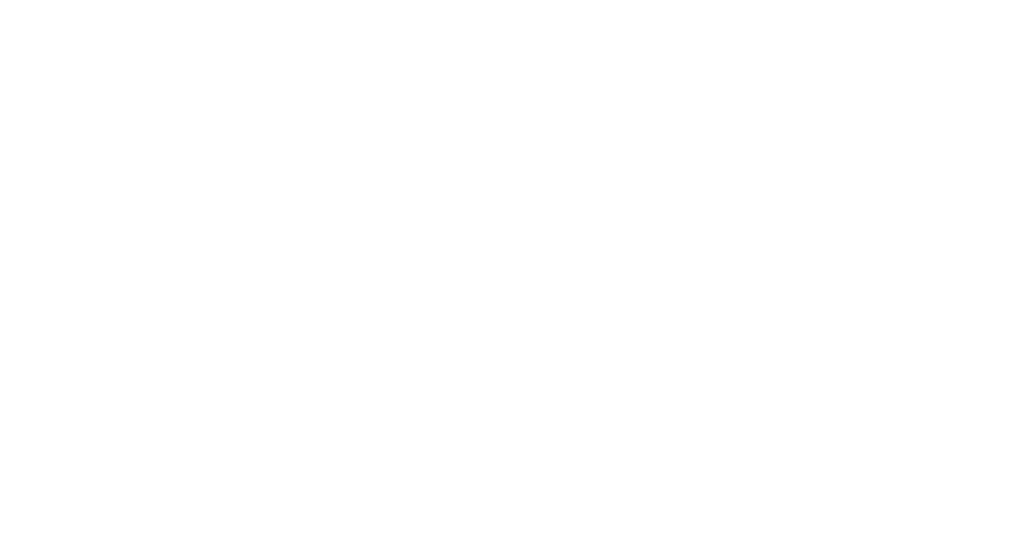
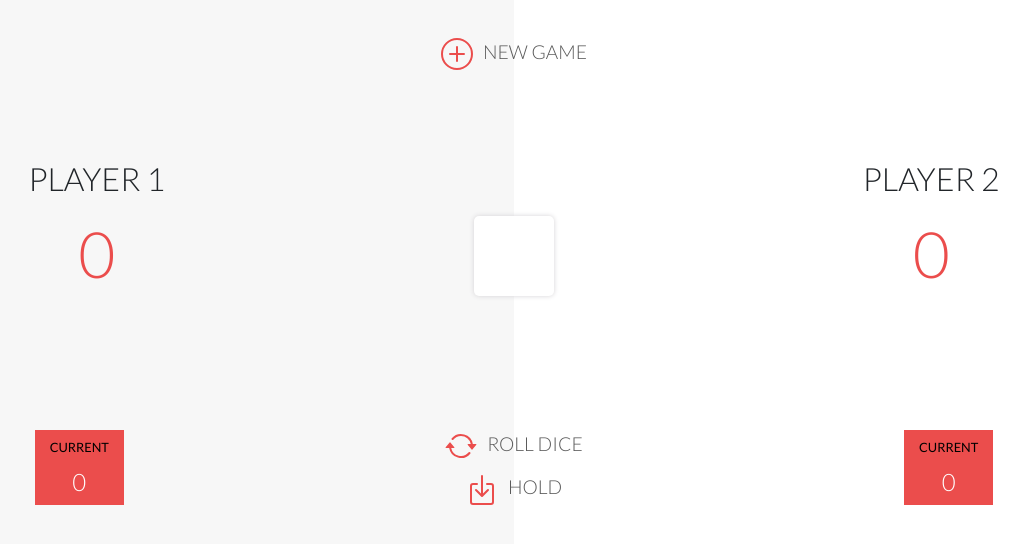
Before and after one commit to Mat-Boo/Dice-Game, a plain HTML site: page index.html in a window 1280 px wide. Shown: the whole page, without its empty margins (126-1155 px from the left). Drawn offline with Linux system fonts and the light colour scheme.

Commit message:
Create static interface

```diff
--- a/index.html
+++ b/index.html
@@ -7,9 +7,69 @@
   <meta name="description" content="Le meilleur jeu de dé pour 2 joueurs tout en JavaScript.">
   <link rel="stylesheet" href="bootstrap.min.css">
   <link rel="stylesheet" href="style.css">
+  <link rel="preconnect" href="https://fonts.googleapis.com">
+  <link rel="preconnect" href="https://fonts.gstatic.com" crossorigin>
+  <link href="https://fonts.googleapis.com/css2?family=Lato:wght@100;300;400&display=swap" rel="stylesheet">
   <title>Jeu de dé</title>
 </head>
 <body>
+  <main>
+    <div class="row-newGame d-flex justify-content-center">
+      <div class="newGame-button game-button">
+        <svg xmlns="http://www.w3.org/2000/svg" fill="currentColor" class="bi bi-plus-circle" viewBox="0 0 16 16">
+          <path d="M8 15A7 7 0 1 1 8 1a7 7 0 0 1 0 14zm0 1A8 8 0 1 0 8 0a8 8 0 0 0 0 16z"/>
+          <path d="M8 4a.5.5 0 0 1 .5.5v3h3a.5.5 0 0 1 0 1h-3v3a.5.5 0 0 1-1 0v-3h-3a.5.5 0 0 1 0-1h3v-3A.5.5 0 0 1 8 4z"/>
+        </svg>
+        <p>NEW GAME</p>
+      </div>
+    </div>
+    <div class="row-globalScores">
+      <div class="player1 player">
+        <h2 class="playerTitle">PLAYER 1</h2>
+        <div class="currentPlayerCursor"></div>
+        <div class="globalScore">0</div>
+      </div>
+      <div class="canvasBox">
+        <canvas id="diceCanvas" class="col" width="80" height="80">
+          Votre navigateur ne prend pas en charge la fonctionnalité Canvas, le jeu ne pourra donc pas fonctionner.
+        </canvas>
+      </div>
+      <div class="player2 player">
+        <h2 class="playerTitle">PLAYER 2</h2>
+        <div class="currentPlayerCursor"></div>
+        <div class="globalScore">0</div>
+      </div>
+    </div>
+    <div class="row-currentScores">
+      <div class="roundScoreBox roundScoreBox-player1">
+        <h3 class="roundScoreTitle">CURRENT</h3>
+        <div class="roundScore">0</div>
+      </div>
+      <div class="low-game-buttons">
+        <div class="game-button rollDice-button">
+          <svg xmlns="http://www.w3.org/2000/svg" fill="currentColor" class="bi bi-arrow-repeat" viewBox="0 0 16 16">
+            <path d="M11.534 7h3.932a.25.25 0 0 1 .192.41l-1.966 2.36a.25.25 0 0 1-.384 0l-1.966-2.36a.25.25 0 0 1 .192-.41zm-11 2h3.932a.25.25 0 0 0 .192-.41L2.692 6.23a.25.25 0 0 0-.384 0L.342 8.59A.25.25 0 0 0 .534 9z"/>
+            <path fill-rule="evenodd" d="M8 3c-1.552 0-2.94.707-3.857 1.818a.5.5 0 1 1-.771-.636A6.002 6.002 0 0 1 13.917 7H12.9A5.002 5.002 0 0 0 8 3zM3.1 9a5.002 5.002 0 0 0 8.757 2.182.5.5 0 1 1 .771.636A6.002 6.002 0 0 1 2.083 9H3.1z"/>
+          </svg>
+          <p>ROLL DICE</p>
+        </div>
+        <div class="game-button hold-button">
+          <svg xmlns="http://www.w3.org/2000/svg" fill="currentColor" class="bi bi-box-arrow-in-down" viewBox="0 0 16 16">
+            <path fill-rule="evenodd" d="M3.5 6a.5.5 0 0 0-.5.5v8a.5.5 0 0 0 .5.5h9a.5.5 0 0 0 .5-.5v-8a.5.5 0 0 0-.5-.5h-2a.5.5 0 0 1 0-1h2A1.5 1.5 0 0 1 14 6.5v8a1.5 1.5 0 0 1-1.5 1.5h-9A1.5 1.5 0 0 1 2 14.5v-8A1.5 1.5 0 0 1 3.5 5h2a.5.5 0 0 1 0 1h-2z"/>
+            <path fill-rule="evenodd" d="M7.646 11.854a.5.5 0 0 0 .708 0l3-3a.5.5 0 0 0-.708-.708L8.5 10.293V1.5a.5.5 0 0 0-1 0v8.793L5.354 8.146a.5.5 0 1 0-.708.708l3 3z"/>
+          </svg>
+          <p>HOLD</p>
+        </div>
+      </div>
+      <div class="roundScoreBox roundScoreBox-player2">
+        <h3 class="roundScoreTitle">CURRENT</h3>
+        <div class="roundScore">0</div>
+      </div>
+    </div>
+
+  </main>
+
+
 
   <script src="script.js"></script>
 </body>
--- /dev/null
+++ b/style.scss
@@ -0,0 +1,84 @@
+$red-color: rgb(235, 77, 76);
+$dark-grey-color: rgb(90, 90, 90);
+$light-grey-color: rgb(217, 217, 217);
+
+body{
+    font-family: 'Lato', sans-serif;
+    background: linear-gradient(90deg, rgb(247, 247, 247) 50%, rgb(255, 255, 255) 50%);
+}
+
+.game-button {
+    display: flex;
+    justify-content: center;
+    p {
+        color: $dark-grey-color;
+        font-weight: 300;
+        font-size: 1.2em;
+        margin: 0;
+    }
+    .bi {
+        color: $red-color;
+        width: 2em;
+        margin-right: 10px;
+    }
+}
+
+.row-newGame {
+    margin-top: 3%;
+    margin-bottom: 7%;
+}
+
+.row-currentScores, .row-globalScores {
+    display: flex;
+    justify-content: space-around;
+    margin-bottom: 10%;
+}
+
+.player, .roundScoreBox {
+    display: flex;
+    flex-direction: column;
+    align-items: center;
+}
+
+.playerTitle {
+    font-weight: 300;
+}
+
+.globalScore {
+    color: $red-color;
+    font-size: 4em;
+    font-weight: 300;
+}
+
+.roundScoreBox {
+    background: $red-color;
+    padding: 10px 15px 5px 15px;
+}
+
+.roundScoreTitle {
+    color: black;
+    font-weight: 400;
+    font-size: 0.8em;
+}
+
+.roundScore {
+    color: white;
+    font-size: 1.5em;
+    font-weight: 300;
+}
+
+.low-game-buttons {
+    display: flex;
+    flex-direction: column;
+    justify-content: space-between;
+}
+
+.canvasBox {
+    align-self: end;
+}
+
+canvas {
+    background: white;
+    border-radius: 5px;
+    box-shadow: 0 0 5px rgb(213, 211, 214);
+  }
```
Also changed, not shown: ressources/arrow-repeat.svg (added), ressources/box-arrow-in-down.svg (added), ressources/circle-fill.svg (added), ressources/plus-circle.svg (added), style.css, 1 other file.
